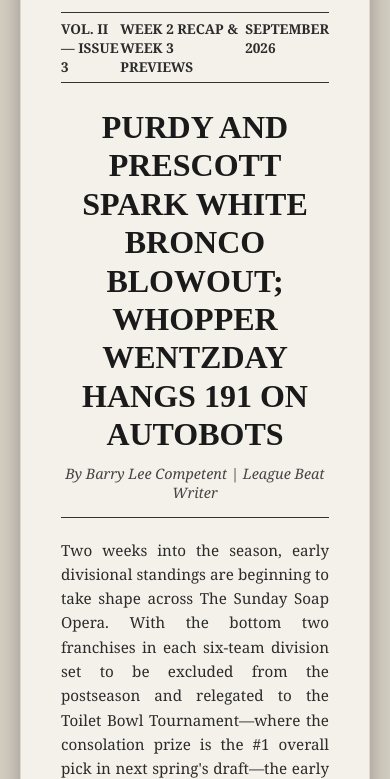
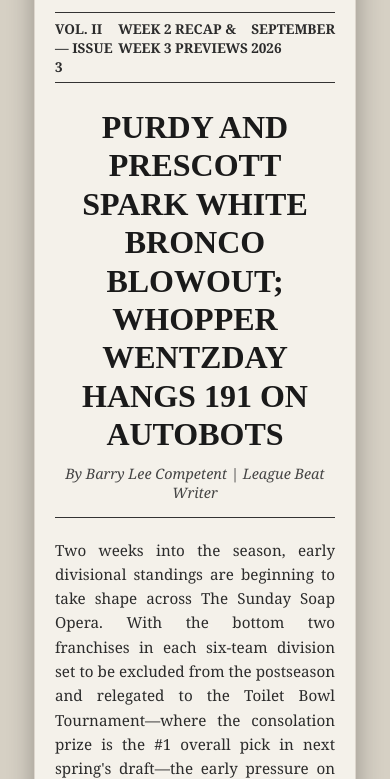
Before and after one commit to HamboneMonroe/The-Sunday-Soap-Opera-Gazette, a plain HTML site: page index.html in a window 390 px wide. Shown: the part 426-1205 px from the top of the page. Drawn offline with Linux system fonts and the light colour scheme.

Commit message:
Refactor newspaper container styles
Adjusted styles for newspaper container to improve layout and responsiveness.

```diff
--- a/index.html
+++ b/index.html
@@ -20,13 +20,21 @@
             padding: 20px;
         }
 
-        .newspaper-container {
-            max-width: 1000px;
-            background-color: var(--paper-bg);
-            margin: 0 auto;
-            padding: 40px;
-            box-shadow: 0 10px 25px rgba(0,0,0,0.3);
-            border: 1px solid #dcd6cd;
+       .newspaper-container {
+    max-width: 1000px;
+    width: 92%;
+    background-color: var(--paper-bg);
+    margin: 20px auto;
+    padding: 20px;
+    box-shadow: 0 10px 25px rgba(0,0,0,0.3);
+    border: 1px solid #dcd6cd;
+    box-sizing: border-box;
+}
+
+@media (min-width: 768px) {
+    .newspaper-container {
+        padding: 40px;
+    }
         }
 
         /* Masthead */
```
